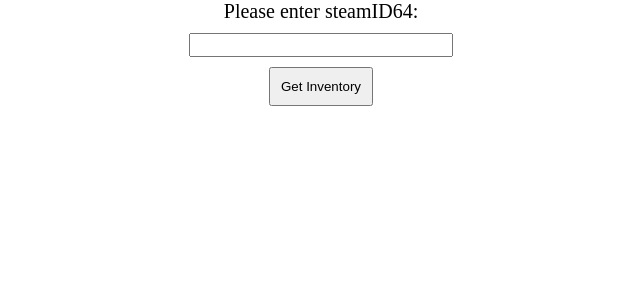
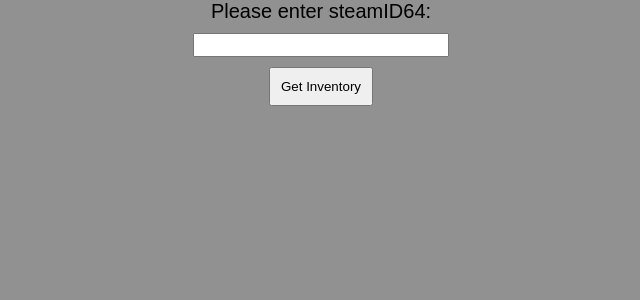
Before and after one commit to devmikh/tradeup-helper-client, a React (Vite) app: page / in a window 1280 px wide. Shown: the top 300 px of the page, without its empty margins (319-959 px from the left). Built offline with nearby package versions, Linux system fonts and the light colour scheme.

Commit message:
CSS adjustments

```diff
--- a/src/app.css
+++ b/src/app.css
@@ -1,3 +1,21 @@
+/* Global variables */
+:root {
+    /* Colors */
+    --selected-color: rgb(255, 251, 0);
+
+    --consumer-color: #89a0bb;
+    --industrial-color: #5e98d9;
+    --milspec-color: #4b69ff;
+    --restricted-color: #8847ff;
+    --classified-color: #d32ee6;
+}
+
 * {
     margin: 0;
+    box-sizing: border-box;
+    font-family: 'Montserrat', sans-serif;
 }
+
+body {
+    background-color: #919191;
+}
--- a/src/components/ItemCard/index.jsx
+++ b/src/components/ItemCard/index.jsx
@@ -7,18 +7,40 @@
 
     const { name, exterior, icon_url, grade, collection } = props;
 
+    let gradeStyle;
+
+    switch (grade) {
+        case 'Consumer':
+            gradeStyle = styles.consumer;
+            break;
+        case 'Industrial':
+            gradeStyle = styles.industrial;
+            break;
+        case 'Mil-Spec':
+            gradeStyle = styles.milspec;
+            break;
+        case 'Restricted':
+            gradeStyle = styles.restricted;
+            break;
+        case 'Classified':
+            gradeStyle = styles.classified;
+            break;
+        default:
+            gradeStyle = styles.consumer;
+    }
+
     const switchSelected = () => {
         setIsSelected(!isSelected);
     }
 
     return (
-        <div className={`${styles.container} ${isSelected ? styles.selected : ''}`} onClick={switchSelected}>
-            <span>{name}</span>
+        <div className={`${styles.container} ${isSelected ? styles.selected : ''} ${gradeStyle}`} onClick={switchSelected}>
+            <span className={styles.name}>{name}</span>
             <span>{exterior}</span>
-            <img src={`${import.meta.env.VITE_ICON_URL}/${icon_url}`} width={128}/>
+            <img src={`${import.meta.env.VITE_ICON_URL}/${icon_url}`} width={180}/>
             <span>{grade}</span>
             <span>{collection}</span>
-            <span>0.000001</span>
+            <span>0.08617806</span>
         </div>
     )
 };
--- a/src/components/ItemCard/index.module.css
+++ b/src/components/ItemCard/index.module.css
@@ -2,13 +2,40 @@
     display: flex;
     flex-direction: column;
     align-items: center;
-    border: 1px solid black;
-    border-radius: 18px;
-    padding: 20px;
+    justify-content: center;
+    gap: 6px;
+    width: 200px;
+    height: 260px;
+    border-radius: 4px;
+    font-size: 12px;
+    box-shadow: rgba(0, 0, 0, 0.24) 0px 3px 8px;
+    color: #ffffff;
+}
+
+.name {
     font-size: 14px;
-    width: 10%;
 }
 
 .selected {
-    background-color: lightblue;
+    border: 3px solid var(--selected-color);
 }
+
+.consumer {
+    background-color: var(--consumer-color);
+}
+
+.industrial {
+    background-color: var(--industrial-color);
+}
+
+.milspec {
+    background-color: var(--milspec-color);
+}
+
+.restricted {
+    background-color: var(--restricted-color);
+}
+
+.classified {
+    background-color: var(--classified-color);
+}
--- a/src/components/ItemGrid/index.jsx
+++ b/src/components/ItemGrid/index.jsx
@@ -8,8 +8,8 @@
     const inventory = useSelector(state => state.inventory);
 
     return (
-
-            <div className={styles.container}>
+        <div className={styles.inputContainer}>
+            <div className={styles.itemsContainer}>
             {inventory.loading ?
                 <MoonLoader
                     size={80}
@@ -28,6 +28,9 @@
                     )
                 })}
             </div>
+        </div>
+
+
     )
 };
 
--- a/src/components/ItemGrid/index.module.css
+++ b/src/components/ItemGrid/index.module.css
@@ -1,7 +1,25 @@
-.container {
+.inputContainer {
+    width: 50%;
+}
+
+.itemsContainer {
     display: flex;
     justify-content: center;
     align-items: center;
     gap: 20px;
     flex-wrap: wrap;
+    height: 80vh;
+    overflow: auto;
 }
+
+::-webkit-scrollbar {
+    background-color: rgb(107, 107, 107);
+    border-radius: 20px;
+}
+
+/* Handle */
+::-webkit-scrollbar-thumb {
+    border-radius: 20px;
+    height: 100px;
+    background: #ffffff;
+}
```
Lines whose indentation alone changed are shown as unchanged.
